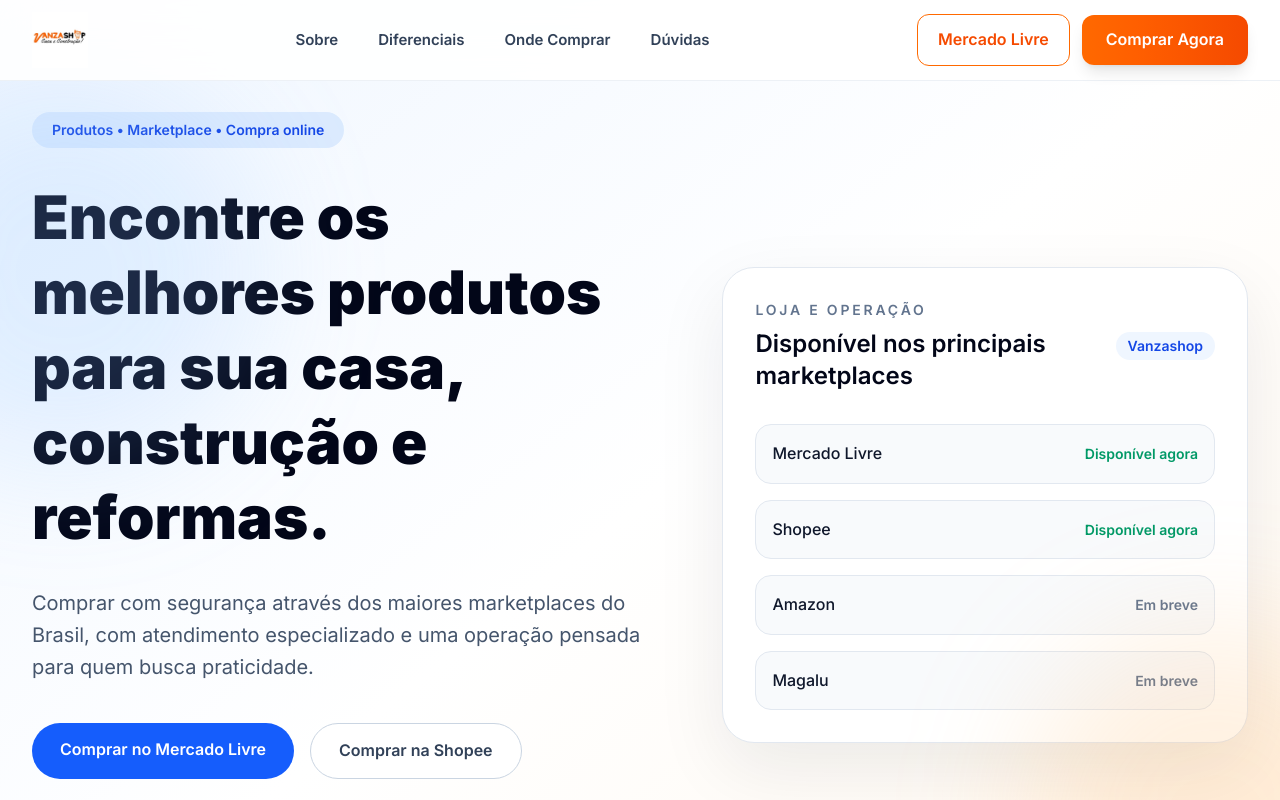
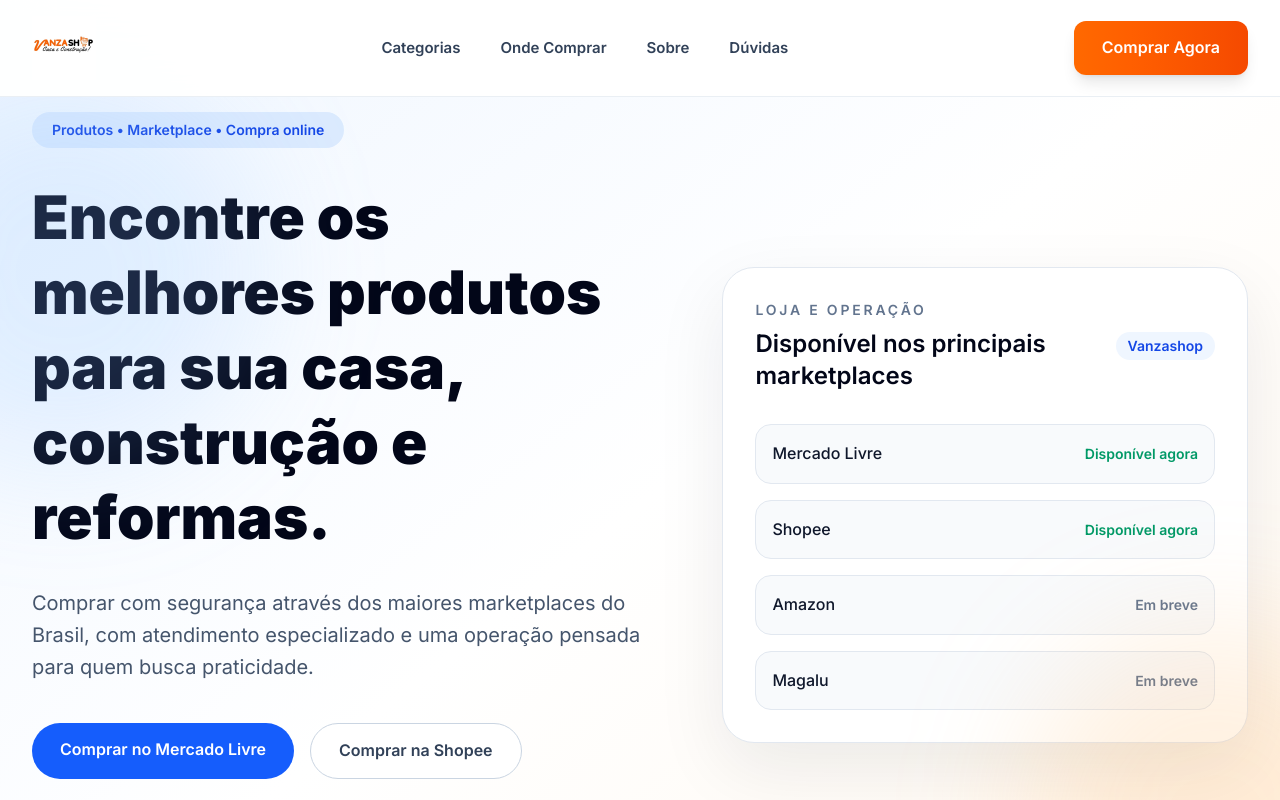
Before and after one commit to vanzashop-bit/Vanzashop-Site, a Next.js app: page / in a window 1280 px wide. Shown: the top 800 px of the page. Built offline with nearby package versions, Linux system fonts and the light colour scheme.

Commit message:
Update Header component styles and menu items

```diff
--- a/components/Header.tsx
+++ b/components/Header.tsx
@@ -2,61 +2,58 @@
 
 export default function Header() {
   return (
-    <header className="fixed top-0 left-0 right-0 z-50 border-b border-slate-200/60 bg-white/90 backdrop-blur-xl">
-      <div className="mx-auto flex h-20 max-w-7xl items-center justify-between px-4 sm:px-6 lg:px-8">
+    <header className="fixed top-0 left-0 right-0 z-50 border-b border-slate-200/70 bg-white/95 backdrop-blur-xl">
+
+      <div className="mx-auto flex h-24 max-w-7xl items-center justify-between px-4 sm:px-6 lg:px-8">
+
+        {/* Logo */}
 
         <a href="/" className="flex items-center">
+
           <Image
             src="/images/logovanza.png"
-            alt="VANZASHOP Casa & Construção"
-            width={240}
-            height={70}
+            alt="VANZASHOP"
+            width={250}
+            height={75}
             priority
-            className="h-14 w-auto object-contain"
+            className="h-16 w-auto object-contain"
           />
+
         </a>
 
+        {/* Menu */}
+
         <nav className="hidden items-center gap-10 text-[15px] font-semibold text-slate-700 lg:flex">
-          <a href="#about" className="transition hover:text-orange-500">
-            Sobre
-          </a>
 
-          <a href="#services" className="transition hover:text-orange-500">
-            Diferenciais
+          <a href="#categories" className="transition hover:text-orange-500">
+            Categorias
           </a>
 
           <a href="#marketplaces" className="transition hover:text-orange-500">
             Onde Comprar
           </a>
 
+          <a href="#about" className="transition hover:text-orange-500">
+            Sobre
+          </a>
+
           <a href="#faq" className="transition hover:text-orange-500">
             Dúvidas
           </a>
+
         </nav>
 
-        <div className="flex items-center gap-3">
+        {/* CTA */}
 
-          <a
-            href="https://www.mercadolivre.com.br/pagina/vanzashop"
-            target="_blank"
-            rel="noopener noreferrer"
-            className="hidden rounded-xl border border-orange-500 px-5 py-3 font-semibold text-orange-600 transition hover:bg-orange-50 md:block"
-          >
-            Mercado Livre
-          </a>
-
-          <a
-            href="https://shopee.com.br/vanzashop"
-            target="_blank"
-            rel="noopener noreferrer"
-            className="rounded-xl bg-gradient-to-r from-orange-500 to-orange-600 px-6 py-3 font-semibold text-white shadow-lg transition hover:scale-105"
-          >
-            Comprar Agora
-          </a>
-
-        </div>
+        <a
+          href="#marketplaces"
+          className="rounded-xl bg-gradient-to-r from-orange-500 to-orange-600 px-7 py-3.5 font-semibold text-white shadow-lg transition-all duration-300 hover:-translate-y-1 hover:shadow-xl"
+        >
+          Comprar Agora
+        </a>
 
       </div>
+
     </header>
   );
 }
```
